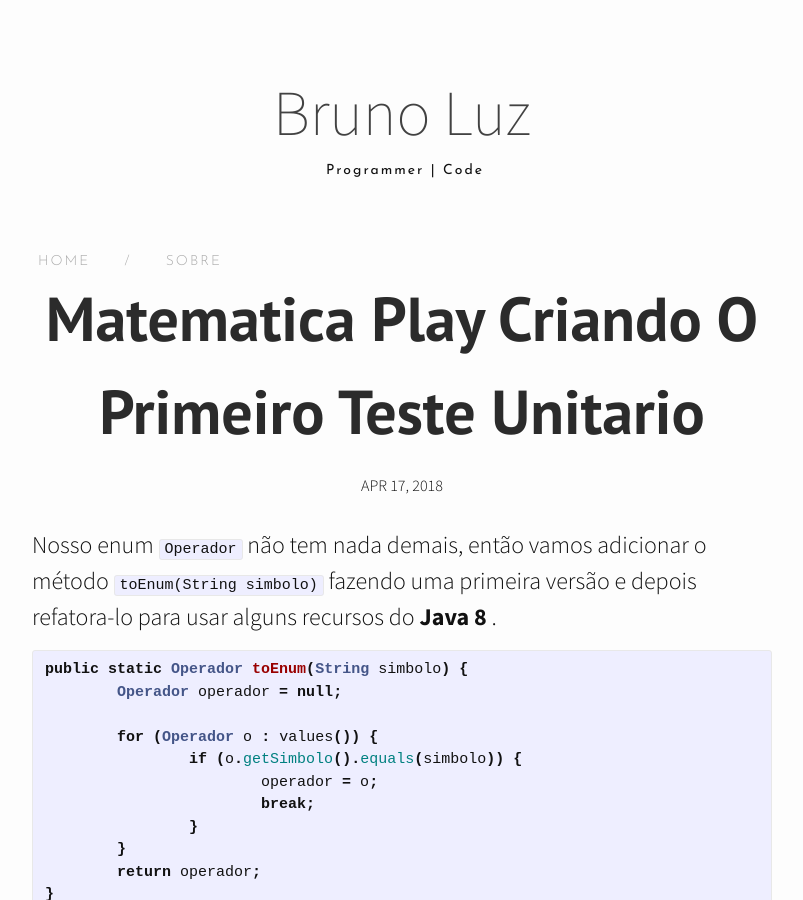
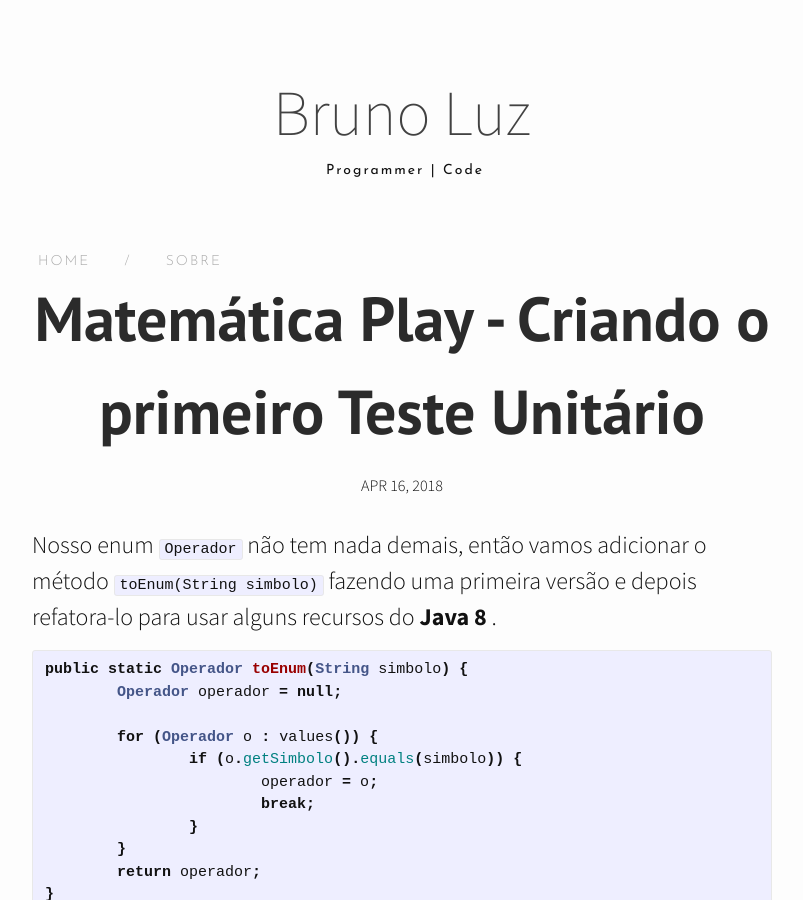
Before and after one commit to BSTK/bstk.github.io, a Jekyll site: the page built from _posts/2018-04-17-matematica-play-criando-o-primeiro-teste-unitario.markdown, in a window 1280 px wide and 900 px high. Shown: the whole window, without its empty margins (238-1041 px from the left). Built offline with Jekyll 4.4.1, drawn with Linux system fonts in a browser that asks for light colours; nearby versions of some CDN libraries; our own code applies the rules of GitHub Pages for plain Markdown files; comment, search, counter and statistics services are not loaded; part of the change alters nothing that is shown.

Commit message:
Commit - Correção em post 04

````diff
--- a/_posts/2018-04-17-matematica-play-criando-o-primeiro-teste-unitario.markdown
+++ b/_posts/2018-04-17-matematica-play-criando-o-primeiro-teste-unitario.markdown
@@ -1,3 +1,11 @@
+---
+layout: post
+title:  "Matemática Play - Criando o primeiro Teste Unitário"
+date:   2018-04-17 00:00:01 +0530
+categories: spring-boot
+---
+
+
 Nosso enum ```Operador``` não tem nada demais, então vamos adicionar o método ```toEnum(String simbolo)``` fazendo uma primeira versão e depois refatora-lo para usar alguns recursos do **Java 8** .
 
 ```java
````
